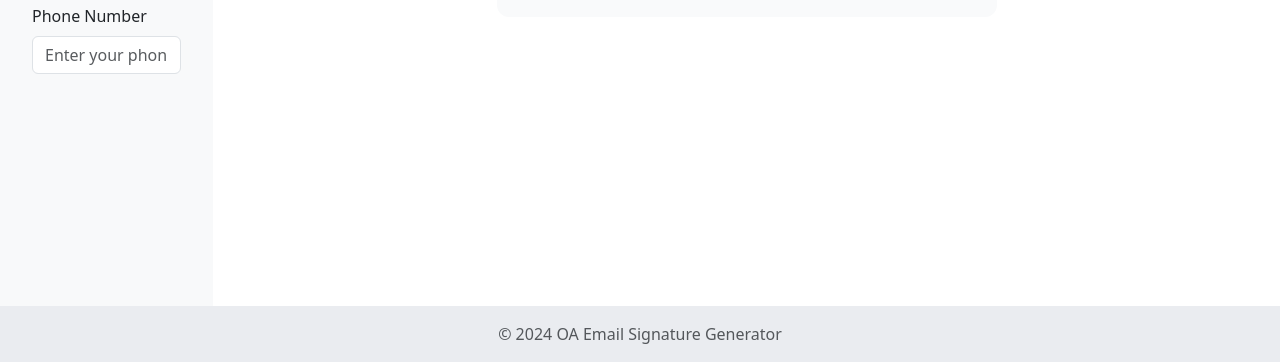
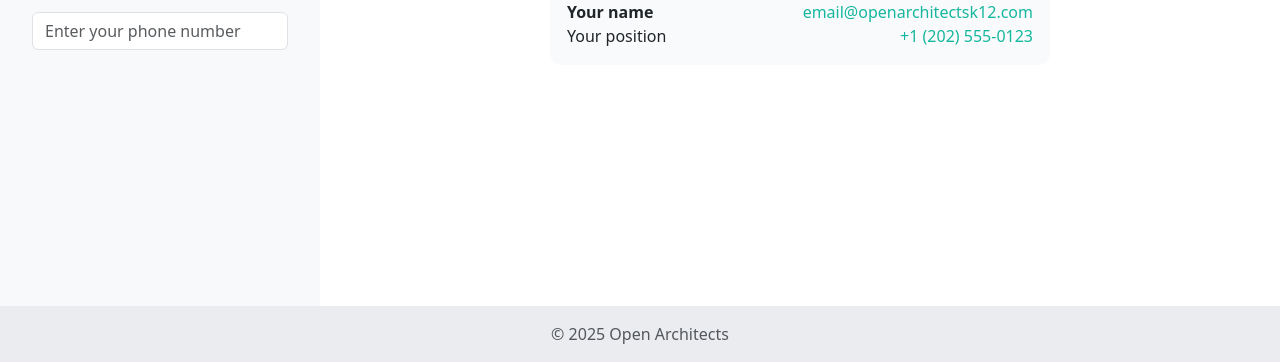
Before and after one commit to isaiah-quindo/oa-emailsignature-generator, a plain HTML site: page index.html in a window 1280 px wide. Shown: the part 438-800 px from the top of the page. Drawn offline with nearby package versions, Linux system fonts and the light colour scheme.

Commit message:
Adjust layout by resizing left and right panels; update footer copyright year

```diff
--- a/index.html
+++ b/index.html
@@ -25,7 +25,7 @@
     <main class="container-fluid" style="height: calc(100vh - 112px)">
       <div class="row justify-content-center h-100">
         <!-- Left Side Panel -->
-        <div class="col-md-2 m-0 p-0 h-100">
+        <div class="col-md-3 m-0 p-0 h-100">
           <div class="card pt-5 px-3 border-0 bg-light rounded-0 h-100">
             <div class="card-body">
               <h5 class="card-title mb-3">Enter Your Details</h5>
@@ -71,7 +71,7 @@
           </div>
         </div>
         <!-- Main Content (Right Side) -->
-        <div class="col-md-10 p-5 text-center">
+        <div class="col-md-9 p-5 text-center">
           <h1 class="mb-4">Welcome to the OA Email Signature Generator</h1>
           <p class="lead text-muted">
             Input your details in the left panel to generate your email
@@ -147,7 +147,7 @@
 
     <!-- Footer -->
     <footer class="text-center py-3 mt-auto" style="background-color: #eaecf0">
-      <span class="text-muted">&copy; 2024 OA Email Signature Generator</span>
+      <span class="text-muted">&copy; 2025 Open Architects</span>
     </footer>
 
     <!-- Bootstrap JS Bundle CDN (includes Popper) -->
```
